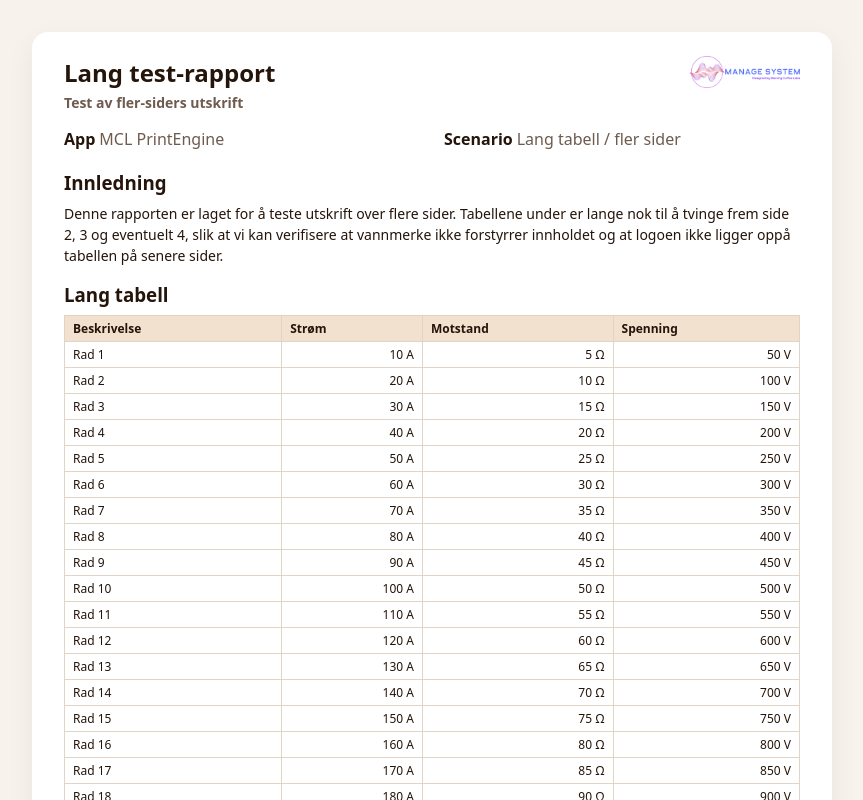
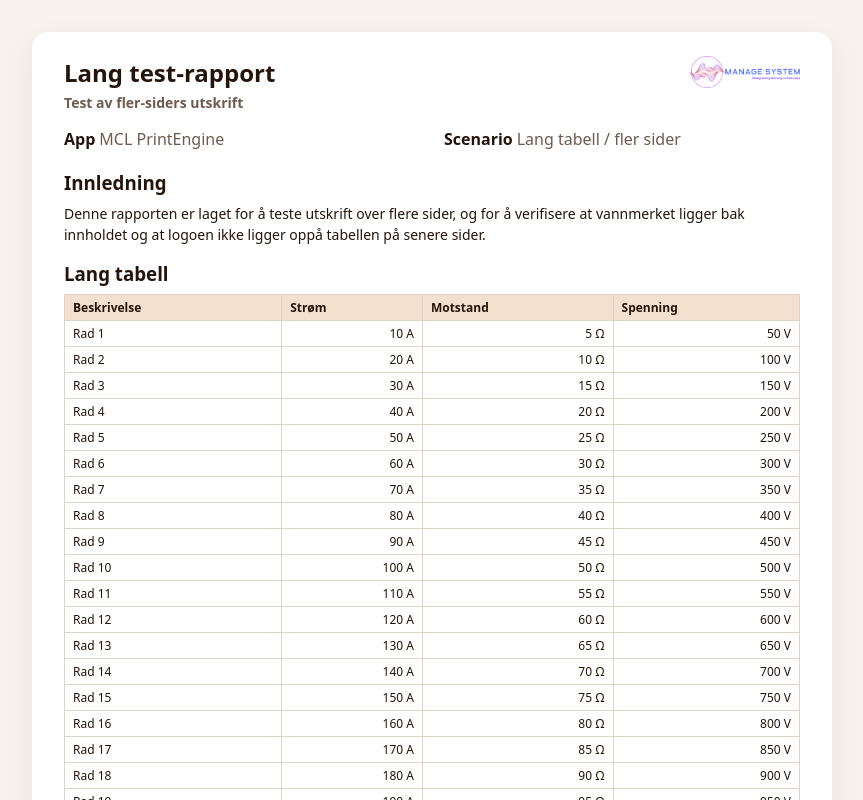
Before and after one commit to Tony-MCL/Print, a Next.js app: page /print-long in a window 1280 px wide. Shown: the top 800 px of the page, without its empty margins (208-1071 px from the left). Built offline with nearby package versions, Linux system fonts and the light colour scheme.

Commit message:
Update page.tsx

```diff
--- a/app/print-long/page.tsx
+++ b/app/print-long/page.tsx
@@ -1,6 +1,9 @@
+// /app/print-long/page.tsx
+
 import PrintLayout from "../../components/print/PrintLayout";
 import PrintButton from "../../components/print/PrintButton";
 import type { PrintData, PrintTableRow } from "../../lib/print/types";
+import { resolvePrintBranding } from "../../lib/print/branding";
 
 function makeRows(count: number): PrintTableRow[] {
   const rows: PrintTableRow[] = [];
@@ -31,7 +34,7 @@ const longData: PrintData = {
       content: [
         {
           type: "paragraph",
-          text: "Denne rapporten er laget for å teste utskrift over flere sider. Tabellene under er lange nok til å tvinge frem side 2, 3 og eventuelt 4, slik at vi kan verifisere at vannmerke ikke forstyrrer innholdet og at logoen ikke ligger oppå tabellen på senere sider."
+          text: "Denne rapporten er laget for å teste utskrift over flere sider, og for å verifisere at vannmerket ligger bak innholdet og at logoen ikke ligger oppå tabellen på senere sider."
         }
       ]
     },
@@ -49,20 +52,14 @@ const longData: PrintData = {
   ]
 };
 
-const basePath = process.env.NEXT_PUBLIC_BASE_PATH ?? "";
-
 export default function PrintLongPage() {
-  const watermarkUrl = `${basePath}/images/mcl-watermark.png`;
-  const logoUrl = `${basePath}/images/mcl-logo.png`;
+  const branding = resolvePrintBranding({ mode: "mcl" });
 
   return (
     <main>
       <PrintLayout
         {...longData}
-        watermarkUrl={watermarkUrl}
-        showWatermark={true}
-        logoUrl={logoUrl}
-        logoAlt="Morning Coffee Labs"
+        {...branding}
       />
 
       <div className="pe-root pe-no-print">
```
